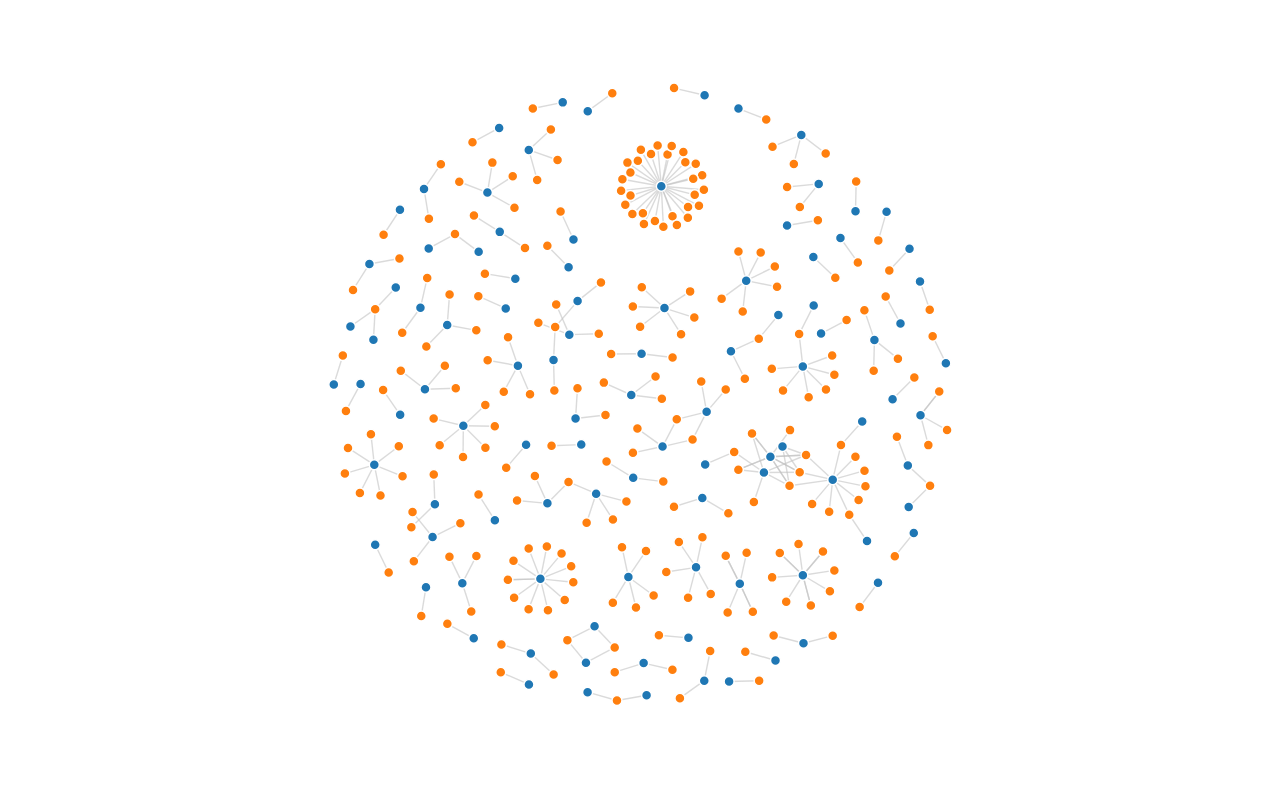
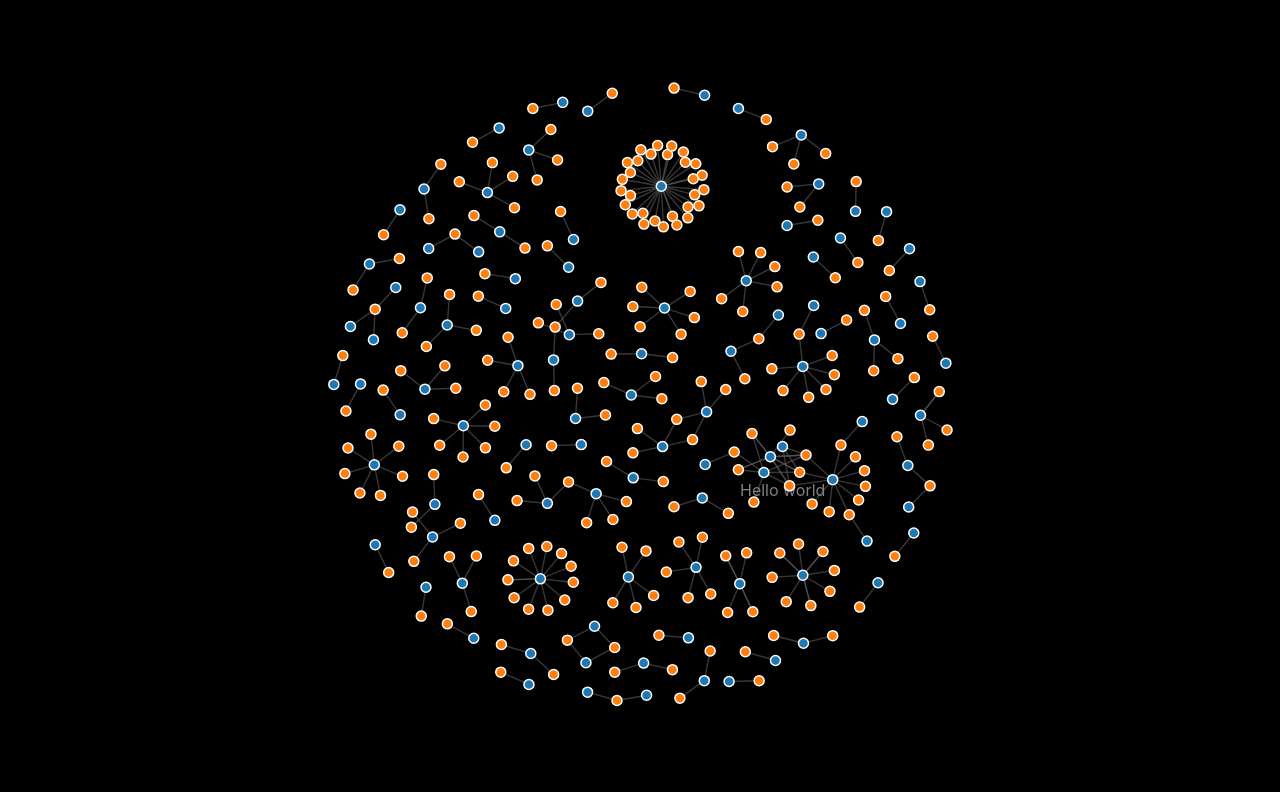
Before and after one commit to RajaPolavarapu/react-charting-lib, a React (Create React App) app: page / in a window 1280 px wide. Built offline with nearby package versions, Linux system fonts and the light colour scheme.

Commit message:
Labels Added but hidden from UI -WIP

```diff
--- a/src/charts/ForceDirected.jsx
+++ b/src/charts/ForceDirected.jsx
@@ -71,12 +71,14 @@ const ForceDirectedGraph = () => {
     }, []);
 
     return (
-        <div style={{ width: "100%" }}>
+        <div style={{ width: "100%", background: "black" }}>
             <div
                 ref={containerRef}
                 style={{ width: "100%", height: "99vh" }}
             >
                 <svg ref={svgRef} viewBox={[-width / 2, -height / 2, width, height]} height={height} width={width}>
+                    <text x={100} y={100} fill="gray">Hello world</text>
+
                     <g ref={linkRef} stroke="#999" opacity={.6}>
                         {
                             links.map((d, i) => (
@@ -93,18 +95,27 @@ const ForceDirectedGraph = () => {
                             ))
                         }
                     </g>
-                    <g ref={nodeRef} stroke="#fff" strokeWidth={1.5}>
+                    <g ref={nodeRef} strokeWidth={1.5}>
                         {
                             nodes.map((d, i) => (
+                                <g key={i}>
                                     <circle
+                                        stroke="#fff"
                                         key={i}
                                         fill={color(d.group)}
                                         cx={d.x}
                                         cy={d.y}
                                         r={5}
+                                    />
+                                    {/* <text
+                                        x={d.x + 10}
+                                        y={d.y + 5}
+                                        fill="gray"
+                                        pointerEvents={"none"}
                                     >
-                                    <title>{d.id}</title>
-                                </circle>
+                                        {d.id.slice(0, 5)}
+                                    </text> */}
+                                </g>
                             ))
                         }
                     </g>
```
Lines whose indentation alone changed are shown as unchanged.
